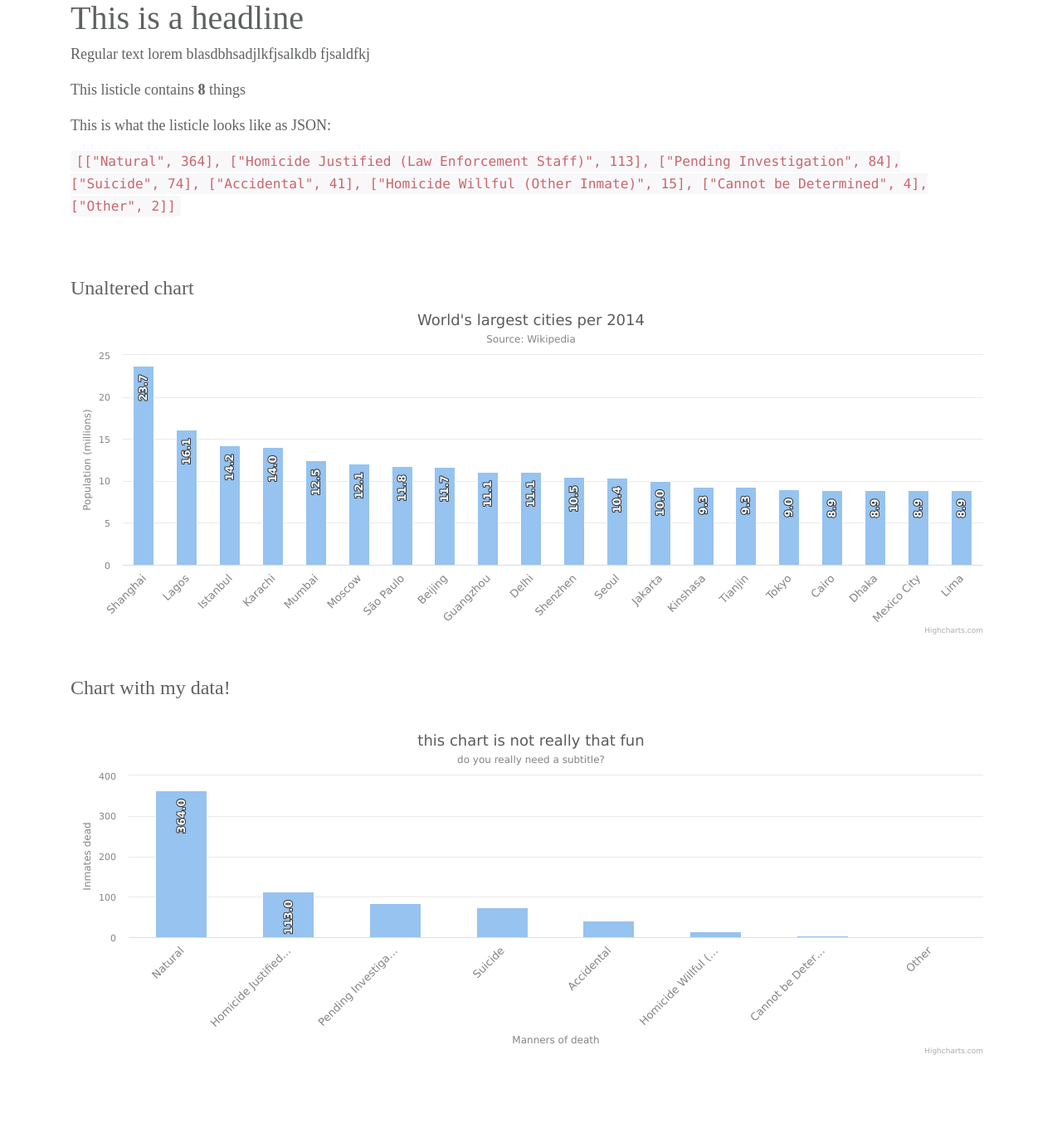
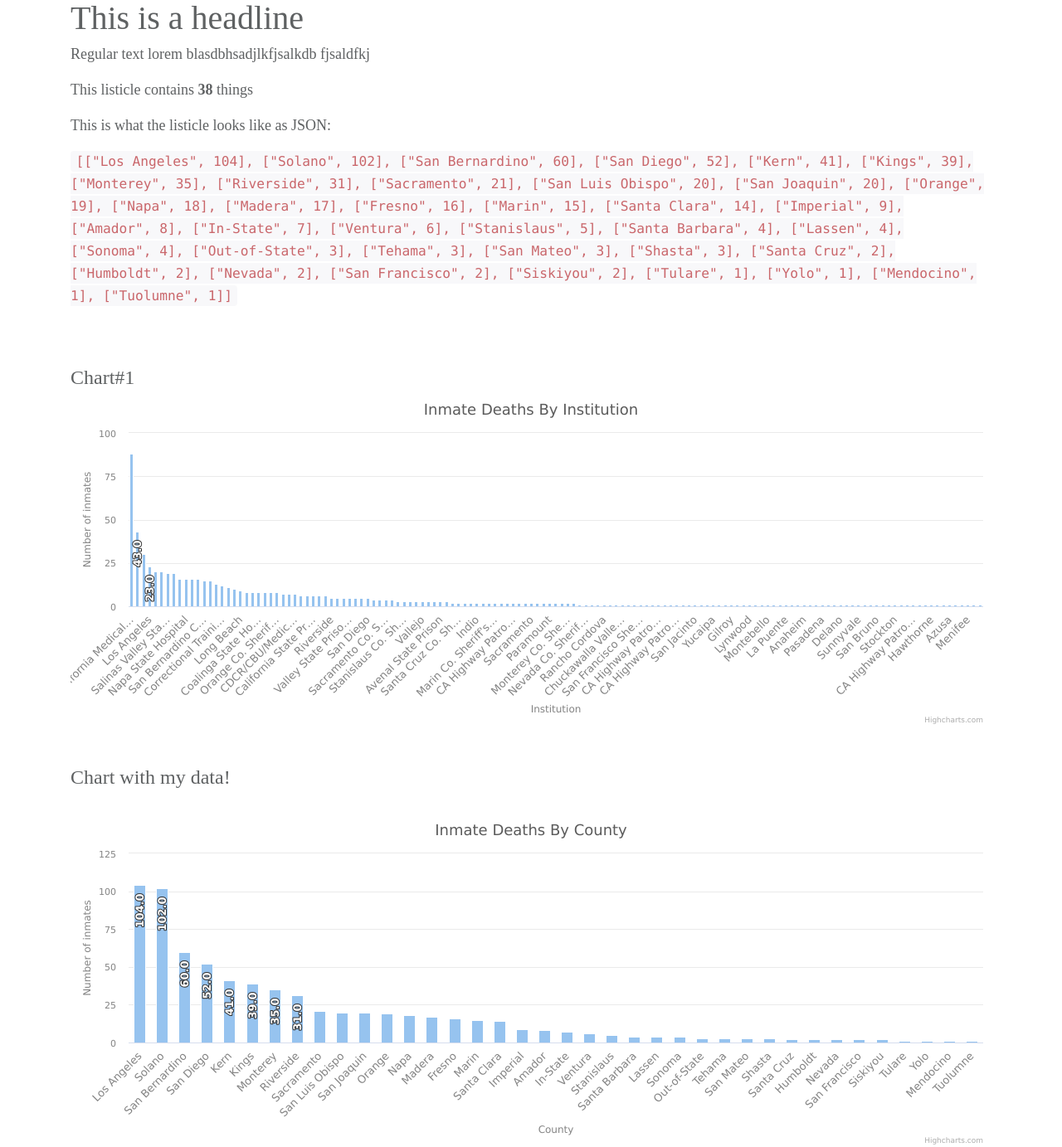
Before and after one commit to pyeu/final-app, a Flask app: page /testchart in a window 1280 px wide. Shown: the whole page at 83% size. Before the commit the page ends 1272 px from the top, so only its background shows below. Run offline with Flask 2, Linux system fonts and the light colour scheme; some libraries are stand-ins or nearby versions.

Commit message:
playing with highcharts

```diff
--- a/app.py
+++ b/app.py
@@ -3,6 +3,7 @@ from flask import Flask
 from helpers import get_data, sort_by_criteria
 from collections import Counter
 from flask import render_template, request
+
 app = Flask(__name__)
 
 inmates = get_data()
@@ -56,8 +57,14 @@ def county_page(county):
 
 @app.route('/testchart')
 def test_chart():
-	stuff = Counter(r['manner_of_death'] for r in inmates)
-	return render_template('testchart.html', dataitems=stuff.most_common())
+	county_of_death = Counter([d['county'] for d in inmates])
+	counties_list = county_of_death.most_common()
+
+	location_of_death = Counter([d['agency_name'] for d in inmates])
+	locations_list = location_of_death.most_common()
+
+	return render_template('testchart.html', countydeaths=counties_list,
+							institutiondeaths=locations_list)
 
 
 if __name__ == '__main__':
--- a/static/styles.css
+++ b/static/styles.css
@@ -36,7 +36,7 @@ div.quickfacts{
   margin-right: auto;
   align-items: center;
   max-width: 1000px;
-  margin:0 auto
+  margin:0 auto;
   overflow: hidden;
 }
 
@@ -145,14 +145,3 @@ p.explainer{
   -webkit-margin-start: 0px;
   -webkit-margin-end: 0px;
 }
-
-ul.explainer{
-    line-height: 1.5;
-  margin-bottom: 1em;
-  font-size: 20px;
-  margin: 0;
-  -webkit-margin-before: 1em;
-  -webkit-margin-after: 1em;
-  -webkit-margin-start: 0px;
-  -webkit-margin-end: 0px;
-}
--- a/templates/countylist.html
+++ b/templates/countylist.html
@@ -1,7 +1,6 @@
 <form action="{{url_for('results')}}" method="get">
 <ul class="dp-menu-list">
     <a href="/alameda">Alameda County</a>
-    <name="county_name_partial" value="">
   </li>
   <li>
     <a href="/county/Alpine">Alpine County</a>
--- a/templates/quickfacts.html
+++ b/templates/quickfacts.html
@@ -1,7 +1,7 @@
 <form action="{{url_for('results')}}" method="get">
 
 <div id="one">
-<h4>Deaths by county:</h4>
+<h4>Top counties:</h4>
 <ul>
   {% for thing in top_counties %}
   <li>{{ thing[0] }}: {{ thing[1] }}</li>
@@ -10,7 +10,7 @@
 </div>
 
 <div id="two">
-<h4>Most common manner of death:</h4>
+<h4>Top cause of death:</h4>
 <ul>
   {% for thing in top_manners %}
   <li>{{ thing[0] }}: {{ thing[1] }}</li>
@@ -19,7 +19,7 @@
 </div>
 
 <div id="three">
-<h4>Deaths by institution:</h4>
+<h4>Top institutions:</h4>
 <ul>
   {% for thing in top_locations %}
   <li>{{ thing[0] }}: {{ thing[1] }}</li>
--- a/templates/testchart.html
+++ b/templates/testchart.html
@@ -1,13 +1,10 @@
-
-
-
 <!DOCTYPE html>
 <html lang="en">
     <head>
         <title>whats up this is a chart</title>
         <meta name="viewport" content="width=device-width, initial-scale=1">
 
-            <link rel="stylesheet" href="{{url_for('static', filename='bootstrap.css')}}">
+        <link rel="stylesheet" href="{{url_for('static', filename='bootstrap.css')}}">
       <link rel="stylesheet" href="{{url_for('static', filename='styles.css')}}">
 
         <!-- add these 2 javascript includes -->
@@ -21,20 +18,20 @@
 
             <h1>This is a headline</h1>
             <p>Regular text lorem blasdbhsadjlkfjsalkdb fjsaldfkj</p>
-            <p>This listicle contains <strong>{{ dataitems | count }}</strong> things</p>
+            <p>This listicle contains <strong>{{ countydeaths | count }}</strong> things</p>
             <p>This is what the listicle looks like as JSON:</p>
 
             <code>
-                {{ dataitems | tojson }}
+                {{ countydeaths | tojson }}
             </code>
 
-            <h4 style="margin-top:3.0em;">Unaltered chart</h4>
-            <div id="their-fun-chart">
+            <h4 style="margin-top:3.0em;">Chart#1</h4>
+            <div id="deaths-by-institution">
                 <em>A chart will show up here</em>
             </div>
 
             <h4 style="margin-top:2.0em;">Chart with my data!</h4>
-            <div id="my-fun-chart" style="margin-top: 2.0rem;">
+            <div id="deaths-by-county" style="margin-top: 2.0rem;">
                 <em>A chart will show up here</em>
             </div>
         </div> <!-- end of container -->
@@ -45,20 +42,19 @@
 
         <!-- first we make javascript tags -->
         <script>
-            // now comes the copied JS
             $(function () {
-                //notice how their-fun-chart is used in the id for the target element
-                $('#their-fun-chart').highcharts({
+                //notice how my-fun-chart is used in the id for the target element
+                $('#deaths-by-institution').highcharts({
                     chart: {
                         type: 'column'
                     },
                     title: {
-                        text: 'World\'s largest cities per 2014'
-                    },
-                    subtitle: {
-                        text: 'Source: <a href="http://en.wikipedia.org/wiki/List_of_cities_proper_by_population">Wikipedia</a>'
+                        text: 'Inmate Deaths By Institution'
                     },
                     xAxis: {
+                        title: {
+                            text: 'Institution'
+                        },
                         type: 'category',
                         labels: {
                             rotation: -45,
@@ -71,39 +67,16 @@
                     yAxis: {
                         min: 0,
                         title: {
-                            text: 'Population (millions)'
+                            text: 'Number of inmates'
                         }
                     },
                     legend: {
                         enabled: false
                     },
-                    tooltip: {
-                        pointFormat: 'Population in 2008: <b>{point.y:.1f} millions</b>'
-                    },
+
                     series: [{
-                        name: 'Population',
-                        data: [
-                            ['Shanghai', 23.7],
-                            ['Lagos', 16.1],
-                            ['Istanbul', 14.2],
-                            ['Karachi', 14.0],
-                            ['Mumbai', 12.5],
-                            ['Moscow', 12.1],
-                            ['São Paulo', 11.8],
-                            ['Beijing', 11.7],
-                            ['Guangzhou', 11.1],
-                            ['Delhi', 11.1],
-                            ['Shenzhen', 10.5],
-                            ['Seoul', 10.4],
-                            ['Jakarta', 10.0],
-                            ['Kinshasa', 9.3],
-                            ['Tianjin', 9.3],
-                            ['Tokyo', 9.0],
-                            ['Cairo', 8.9],
-                            ['Dhaka', 8.9],
-                            ['Mexico City', 8.9],
-                            ['Lima', 8.9]
-                        ],
+                        name: 'Counties',
+                        data:  {{ institutiondeaths | tojson }},
                         dataLabels: {
                             enabled: true,
                             rotation: -90,
@@ -121,25 +94,21 @@
             });
         </script>
 
-
         <!-- Want another chart? Make another script tag with the
         chart making Javascript -->
         <script>
             $(function () {
                 //notice how my-fun-chart is used in the id for the target element
-                $('#my-fun-chart').highcharts({
+                $('#deaths-by-county').highcharts({
                     chart: {
                         type: 'column'
                     },
                     title: {
-                        text: 'this chart is not really that fun'
-                    },
-                    subtitle: {
-                        text: 'do you really need a subtitle?'
+                        text: 'Inmate Deaths By County'
                     },
                     xAxis: {
                         title: {
-                            text: 'Manners of death'
+                            text: 'County'
                         },
                         type: 'category',
                         labels: {
@@ -153,7 +122,7 @@
                     yAxis: {
                         min: 0,
                         title: {
-                            text: 'Inmates dead'
+                            text: 'Number of inmates'
                         }
                     },
                     legend: {
@@ -161,8 +130,8 @@
                     },
 
                     series: [{
-                        name: 'Manners of death',
-                        data:  {{ dataitems | tojson }},
+                        name: 'Counties',
+                        data:  {{ countydeaths | tojson }},
                         dataLabels: {
                             enabled: true,
                             rotation: -90,
```
